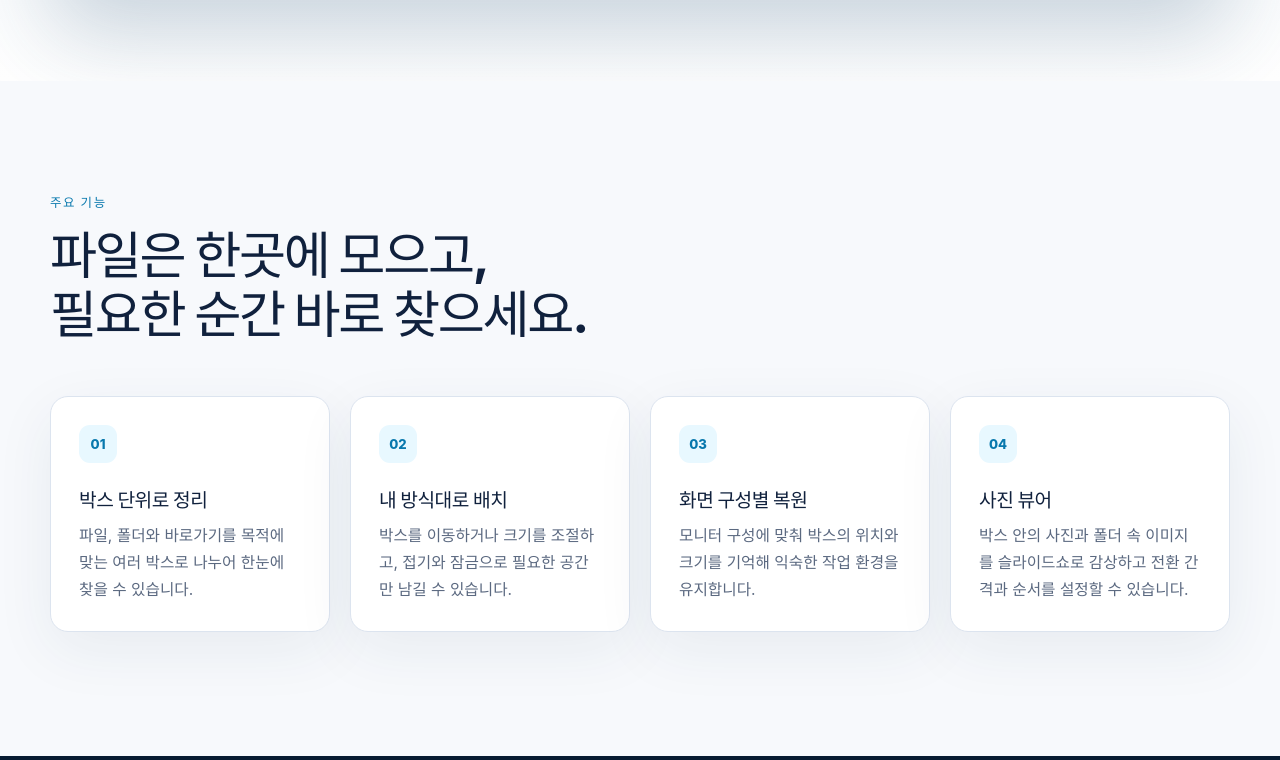
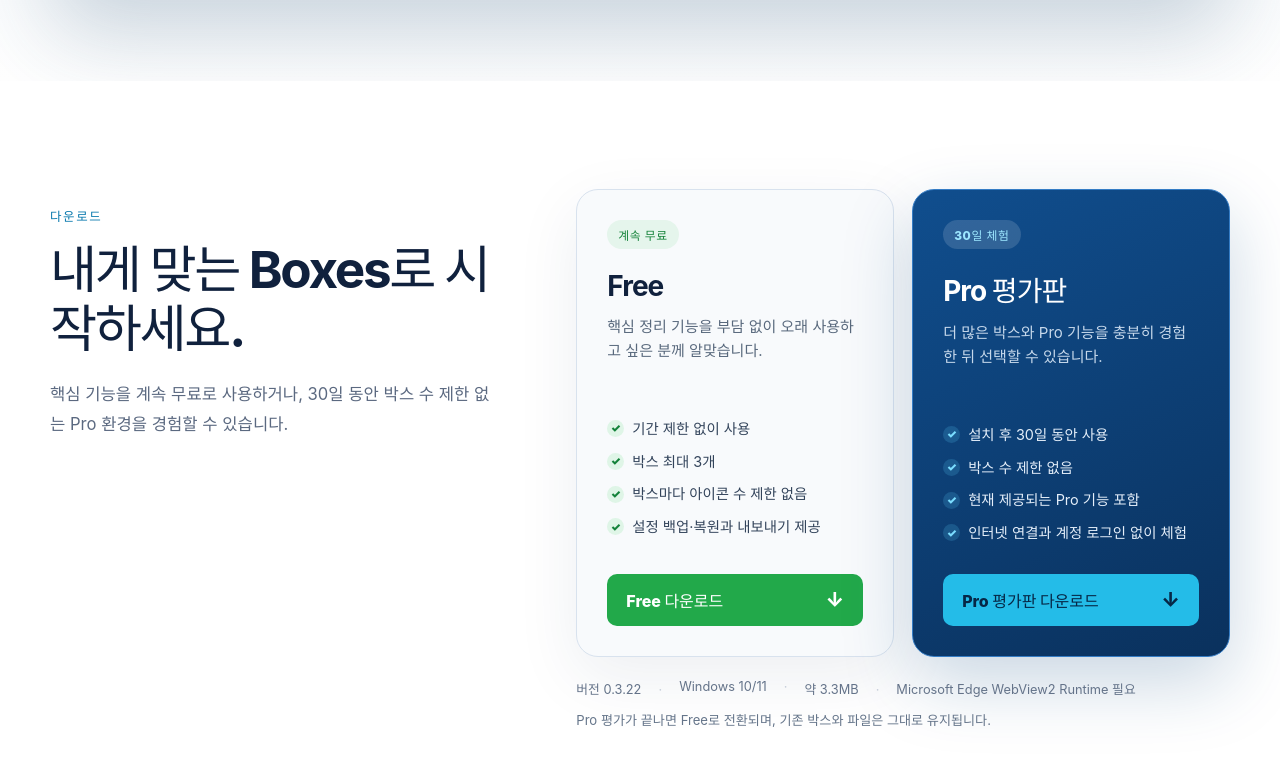
Before and after one commit to ghostyak/ghostyak.com, a Next.js app: page / in a window 1280 px wide. Shown: the part 1160-1920 px from the top of the page. Built offline with nearby package versions, Linux system fonts and the light colour scheme.

Commit message:
Add Free and Pro trial download choices

```diff
--- a/src/app/globals.css
+++ b/src/app/globals.css
@@ -39,6 +39,33 @@
 figure { width: 100%; max-width: 1180px; min-width: 0; margin: 42px 0 0; }
 figure img { display: block; width: 100%; max-width: 100%; height: auto; aspect-ratio: 1672 / 941; border: 1px solid rgb(59 100 145 / 18%); border-radius: 22px; object-fit: contain; box-shadow: 0 34px 90px rgb(35 75 112 / 24%); }
 
+.editions { scroll-margin-top: 68px; background: #fff; padding-block: 108px 116px; }
+.editions-inner { display: grid; grid-template-columns: minmax(0, 0.82fr) minmax(560px, 1.18fr); column-gap: 72px; }
+.editions-heading { align-self: start; padding-top: 18px; }
+.editions-heading h2 { max-width: 510px; }
+.editions-heading > p:last-child { max-width: 500px; margin: 22px 0 0; color: #5b6980; font-size: 1.04rem; line-height: 1.75; }
+.edition-grid { display: grid; gap: 18px; grid-template-columns: repeat(2, minmax(0, 1fr)); }
+.edition-card { display: flex; min-width: 0; min-height: 440px; flex-direction: column; border: 1px solid #d8e2ee; border-radius: 22px; background: #f8fafc; padding: 30px; box-shadow: 0 20px 64px rgb(23 53 92 / 8%); }
+.edition-card-featured { border-color: #347cc5; background: linear-gradient(155deg, #104e8e 0%, #0a315d 100%); color: #fff; box-shadow: 0 26px 70px rgb(13 71 128 / 22%); }
+.edition-label { display: inline-flex; min-height: 29px; align-items: center; margin: 0; border-radius: 999px; background: #e5f5ec; padding: 0 11px; color: #15833a; font-size: 0.74rem; font-weight: 800; letter-spacing: 0.06em; }
+.edition-card-featured .edition-label { background: rgb(255 255 255 / 14%); color: #9de7ff; }
+.edition-card h3 { margin: 20px 0 0; font-size: 1.75rem; letter-spacing: -0.035em; }
+.edition-description { min-height: 78px; margin: 12px 0 0; color: #59697d; font-size: 0.94rem; line-height: 1.65; }
+.edition-card-featured .edition-description { color: #c6d8eb; }
+.edition-card ul { display: grid; gap: 12px; margin: 26px 0 30px; padding: 0; list-style: none; }
+.edition-card li { position: relative; padding-left: 25px; color: #33445b; font-size: 0.9rem; line-height: 1.45; }
+.edition-card li::before { position: absolute; top: 0.1em; left: 0; display: grid; width: 17px; height: 17px; place-items: center; border-radius: 50%; background: #dff5e7; color: #13823a; content: "✓"; font-size: 0.7rem; font-weight: 900; }
+.edition-card-featured li { color: #e5effa; }
+.edition-card-featured li::before { background: rgb(93 213 255 / 18%); color: #7bddff; }
+.edition-button { display: flex; min-height: 52px; align-items: center; justify-content: space-between; gap: 18px; margin-top: auto; border-radius: 10px; background: #22a94a; padding: 0 19px; color: #fff; font-weight: 800; text-decoration: none; transition: background-color 160ms ease, transform 160ms ease; }
+.edition-button:hover { background: #168e39; transform: translateY(-1px); }
+.edition-card-featured .edition-button { background: #24bce8; color: #062746; }
+.edition-card-featured .edition-button:hover { background: #68d7f6; }
+.edition-button span { font-size: 1.25rem; }
+.download-details { display: flex; flex-wrap: wrap; gap: 9px 17px; grid-column: 2; margin-top: 22px; color: #647389; font-size: 0.8rem; }
+.download-details span:not(:last-child)::after { margin-left: 17px; color: #c3ccd8; content: "·"; }
+.trial-note { grid-column: 2; margin: 12px 0 0; color: #65758a; font-size: 0.82rem; line-height: 1.55; }
+
 .features { padding-block: 112px 124px; }
 .section-label { margin: 0 0 15px; color: #0878ad; font-size: 0.78rem; font-weight: 800; letter-spacing: 0.13em; text-transform: uppercase; }
 h2 { margin: 0; font-size: clamp(2rem, 4vw, 3.35rem); line-height: 1.16; letter-spacing: -0.045em; }
@@ -52,6 +79,13 @@
 .footer-inner { display: flex; min-height: 112px; align-items: center; justify-content: space-between; gap: 24px; }
 .footer-inner p { margin: 0; }
 .footer-inner a { color: #dcecff; text-underline-offset: 4px; }
+
+@media (max-width: 1000px) {
+  .editions-inner { grid-template-columns: 1fr; }
+  .editions-heading { padding-top: 0; }
+  .edition-grid { margin-top: 40px; }
+  .download-details, .trial-note { grid-column: 1; }
+}
 
 @media (max-width: 900px) {
   .feature-grid { grid-template-columns: repeat(2, 1fr); }
@@ -69,6 +103,12 @@
   h1 br, h2 br { display: none; }
   .hero-actions, .hero-actions .primary-button { width: 100%; }
   figure { margin-top: 32px; }
+  .editions { padding-block: 78px 82px; }
+  .edition-grid { grid-template-columns: 1fr; }
+  .edition-card { min-height: auto; }
+  .edition-description { min-height: auto; }
+  .download-details { flex-direction: column; gap: 6px; }
+  .download-details span:not(:last-child)::after { content: none; }
   .features { padding-block: 80px; }
   .feature-grid { grid-template-columns: 1fr; margin-top: 38px; }
   .footer-inner { align-items: flex-start; flex-direction: column; justify-content: center; }
--- a/src/app/page.tsx
+++ b/src/app/page.tsx
@@ -1,4 +1,5 @@
 import Image from "next/image";
+import { EditionCard } from "@/components/EditionCard";
 import { FeatureCard } from "@/components/FeatureCard";
 import { Footer } from "@/components/Footer";
 import { Header } from "@/components/Header";
@@ -18,9 +19,9 @@
               </div>
               <h1>필요한 파일이 한눈에 보이는 바탕화면</h1>
               <p className="intro">흩어진 파일과 바로가기를 나만의 박스에 모아보세요.</p>
-              <div className="hero-actions" id="download">
-                <a className="primary-button" href={boxes.downloadUrl}>
-                  Windows용 다운로드
+              <div className="hero-actions">
+                <a className="primary-button" href="#download">
+                  Free와 Pro 비교하기
                 </a>
               </div>
               <p className="hero-meta">
@@ -40,6 +41,37 @@
                 priority
               />
             </figure>
+          </div>
+        </section>
+
+        <section className="editions" id="download" aria-labelledby="editions-title">
+          <div className="container editions-inner">
+            <div className="editions-heading">
+              <p className="section-label">다운로드</p>
+              <h2 id="editions-title">내게 맞는 Boxes로 시작하세요.</h2>
+              <p>
+                핵심 기능을 계속 무료로 사용하거나, 30일 동안 박스 수 제한 없는
+                Pro 환경을 경험할 수 있습니다.
+              </p>
+            </div>
+            <div className="edition-grid">
+              {boxes.editions.map((edition) => (
+                <EditionCard
+                  key={edition.id}
+                  {...edition}
+                  featured={edition.id === "trial"}
+                />
+              ))}
+            </div>
+            <div className="download-details" aria-label="다운로드 정보">
+              <span>버전 {boxes.version}</span>
+              <span>{boxes.platform}</span>
+              <span>{boxes.fileSize}</span>
+              <span>{boxes.requirement}</span>
+            </div>
+            <p className="trial-note">
+              Pro 평가가 끝나면 Free로 전환되며, 기존 박스와 파일은 그대로 유지됩니다.
+            </p>
           </div>
         </section>
 
--- /dev/null
+++ b/src/components/EditionCard.tsx
@@ -0,0 +1,38 @@
+type EditionCardProps = {
+  label: string;
+  name: string;
+  description: string;
+  highlights: readonly string[];
+  downloadLabel: string;
+  downloadUrl: string;
+  featured?: boolean;
+};
+
+export function EditionCard({
+  label,
+  name,
+  description,
+  highlights,
+  downloadLabel,
+  downloadUrl,
+  featured = false,
+}: EditionCardProps) {
+  return (
+    <article className={`edition-card${featured ? " edition-card-featured" : ""}`}>
+      <div>
+        <p className="edition-label">{label}</p>
+        <h3>{name}</h3>
+        <p className="edition-description">{description}</p>
+      </div>
+      <ul>
+        {highlights.map((highlight) => (
+          <li key={highlight}>{highlight}</li>
+        ))}
+      </ul>
+      <a className="edition-button" href={downloadUrl}>
+        {downloadLabel}
+        <span aria-hidden="true">↓</span>
+      </a>
+    </article>
+  );
+}
--- a/src/data/products.ts
+++ b/src/data/products.ts
@@ -1,10 +1,41 @@
 export const boxes = {
-	name: 'Ghostyak Boxes',
-	version: '0.3.21',
-	platform: 'Windows 10/11',
-	fileSize: '약 3.1MB',
-	requirement: 'Microsoft Edge WebView2 Runtime 필요',
-	downloadUrl:
-		'https://github.com/ghostyak/boxes/releases/download/v0.3.21/GhostyakBoxes-0.3.21-setup.exe',
-	description: 'Windows 바탕화면의 파일과 바로가기를 박스 단위로 묶어 정리하는 데스크톱 도구',
-};
+  name: "Ghostyak Boxes",
+  version: "0.3.22",
+  platform: "Windows 10/11",
+  fileSize: "약 3.3MB",
+  requirement: "Microsoft Edge WebView2 Runtime 필요",
+  description:
+    "Windows 바탕화면의 파일과 바로가기를 박스 단위로 묶어 정리하는 데스크톱 도구",
+  editions: [
+    {
+      id: "free",
+      label: "계속 무료",
+      name: "Free",
+      description: "핵심 정리 기능을 부담 없이 오래 사용하고 싶은 분께 알맞습니다.",
+      highlights: [
+        "기간 제한 없이 사용",
+        "박스 최대 3개",
+        "박스마다 아이콘 수 제한 없음",
+        "설정 백업·복원과 내보내기 제공",
+      ],
+      downloadLabel: "Free 다운로드",
+      downloadUrl:
+        "https://github.com/ghostyak/boxes/releases/download/v0.3.22/GhostyakBoxes-0.3.22-free-setup.exe",
+    },
+    {
+      id: "trial",
+      label: "30일 체험",
+      name: "Pro 평가판",
+      description: "더 많은 박스와 Pro 기능을 충분히 경험한 뒤 선택할 수 있습니다.",
+      highlights: [
+        "설치 후 30일 동안 사용",
+        "박스 수 제한 없음",
+        "현재 제공되는 Pro 기능 포함",
+        "인터넷 연결과 계정 로그인 없이 체험",
+      ],
+      downloadLabel: "Pro 평가판 다운로드",
+      downloadUrl:
+        "https://github.com/ghostyak/boxes/releases/download/v0.3.22/GhostyakBoxes-0.3.22-trial-setup.exe",
+    },
+  ],
+} as const;
```
Also changed, not shown: 2 other files (tests, documents, lock files or other folders).
